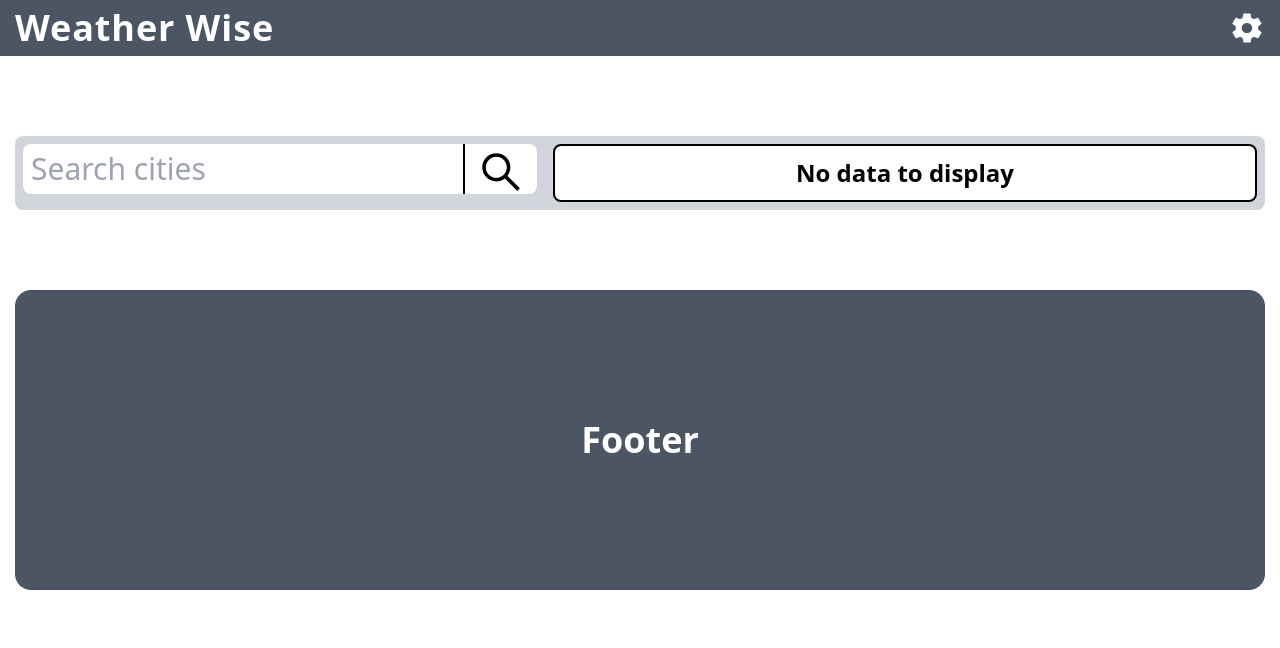
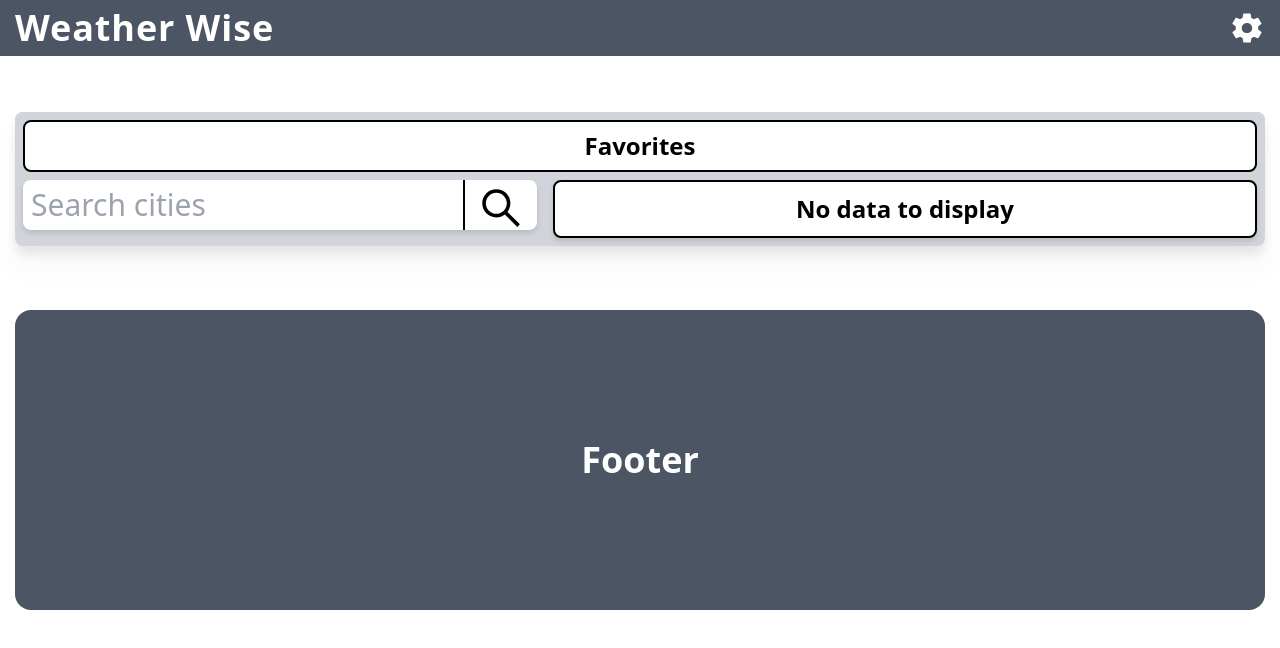
Before and after one commit to csutrick/Weather-Wise, a React (Create React App) app in the folder client/: page / in a window 1280 px wide. Shown: the top 648 px of the page. Built offline with nearby package versions, Linux system fonts and the light colour scheme.

Commit message:
Added new logic for navbar, added new styles and layout

```diff
--- /dev/null
+++ b/client/src/components/Favorites/index.js
@@ -0,0 +1,13 @@
+import React from "react";
+
+const Favorites = () => {
+    return (
+        <section className='bg-gray-300 flex flex-row flex-grow px-2 pt-2 rounded-t-lg'>
+            <div className='bg-white flex flex-row flex-grow justify-center border-2 p-2 border-black rounded-lg'>
+                <h2 className='font-bold text-2xl'>Favorites</h2>
+            </div>
+        </section>
+    );
+};
+
+export default Favorites;
--- a/client/src/components/Navbar/index.js
+++ b/client/src/components/Navbar/index.js
@@ -1,28 +1,41 @@
-import React, { useState } from 'react';
+import React, { useState, useEffect } from 'react';
 import { Link } from 'react-router-dom';
 import Auth from '../../utils/auth';
 
 import { IoMdSettings } from 'react-icons/io'
 
 const Navbar = () => {
+  const [settings, showSettings] = useState(false);
+  const [username, setUsername] = useState(null);
+
+  useEffect(() => {
+    try {
+      const token = Auth.getProfile();
+      let user = token.data.name;
+      if(user.includes(' ')) {
+        user = user.split(' ')[0];
+      };
+      setUsername(user);
+    } catch {}
+  }, []);
+
   const logout = (event) => {
     event.preventDefault();
     Auth.logout();
   };
-  const [settings, showSettings] = useState(false);
+
   return (
-    <nav className='bg-gray-600 w-full flex flex-row justify-center items-center z-50'>
+    <nav className='absolute top-0 bg-gray-600 w-full flex flex-row justify-center items-center z-50'>
       <div className='w-[1250px] h-full flex flex-row justify-between items-center py-2'>
         <Link to="/">
           <h1 className='text-white font-bold text-4xl transition-all duration-100 ease-in-out
           hover:scale-105 hover:text-gray-300 active:scale-110 tracking-wide'>Weather Wise</h1>
         </Link>
-        <div className='relative flex flex-row items-center justify-center'>
+        <div className='relative flex flex-row items-end justify-center'>
           {Auth.loggedIn() ? (
-            <Link to="/favorites" className='mr-3'>
-              <h2 className='text-white font-bold text-2xl transition-all duration-100 ease-in-out
-              hover:scale-105 hover:text-gray-300 active:scale-110'>Favorites</h2>
-            </Link>
+            <h1 className='text-white font-bold text-lg text-center'>
+              Welcome, {username}
+            </h1>
           ) : (
             <></>
           )}
--- a/client/src/components/SearchResults/index.js
+++ b/client/src/components/SearchResults/index.js
@@ -1,10 +1,10 @@
 import React from 'react';
 
-import Favorite from '../../components/Favorite';
+import Favorite from '../FavoriteButton';
 
 const SearchResults = ({ weatherData }) => {
   return (
-    <section className='flex-grow flex flex-col items-center justify-center p-2'>
+    <section className='flex-grow flex flex-col items-center justify-center p-2 drop-shadow-md'>
       {weatherData ? (
         <div className='bg-white w-[100%] flex flex-col justify-center items-center p-2 border-2 border-black rounded-lg'>
           <Favorite favorite={weatherData.city.name}/>
--- a/client/src/components/Sidebar/index.js
+++ b/client/src/components/Sidebar/index.js
@@ -36,7 +36,7 @@ const Sidebar = ({ setCity, handleSearch }) => {
     return (
         <section className='min-w-1/4 flex flex-col items-center p-2'>
             {/* user input container */}
-            <div className='w-[100%] h-[50px] flex flex-row flex-nowrap mb-1'>
+            <div className='w-[100%] h-[50px] flex flex-row flex-nowrap mb-1 drop-shadow-md'>
                 {/* search bar */}
                 <input placeholder="Search cities" name="userInput" type="text"
                 value={inputCity} onChange={(e) => setInputCity(e.target.value)}
@@ -54,7 +54,7 @@ const Sidebar = ({ setCity, handleSearch }) => {
                 {pastSearches.map((pastCity, index) => (
                     <div key={index}
                     className='flex flex-row justify-between flex-nowrap my-2 rounded-lg border-2 border-black
-                    bg-white hover:bg-blue-100 hover:scale-[1.02] transition-all duration-100 ease-in-out'>
+                    bg-white hover:bg-blue-100 hover:scale-[1.02] transition-all duration-100 ease-in-out drop-shadow-md hover:drop-shadow-lg'>
                         <h3 onClick={() => handlePastSearchClick(pastCity)}
                         className='font-bold w-full text-lg tracking-wide px-4 py-1'>{pastCity}</h3>
                         <button onClick={() => handleDeleteSearch(pastCity)}
--- a/client/src/pages/Search.js
+++ b/client/src/pages/Search.js
@@ -1,6 +1,7 @@
 import React, { useState } from 'react';
 
 import Sidebar from '../components/Sidebar'
+import Favorites from '../components/Favorites';
 import SearchResults from '../components/SearchResults';
 
 const Search = () => {
@@ -27,11 +28,14 @@ const Search = () => {
   };
 
   return (
-      <main className='bg-gray-300 w-[1250px] my-20 mx-12 flex flex-row rounded-lg'>
-        {/* sidebar container */}
-        <Sidebar setCity={setCity} handleSearch={handleSearch}/>
-        {/* Results container */}
-        <SearchResults weatherData={weatherData}/>
+      <main className='bg-gray-300 w-[1250px] flex flex-col mb-16 mt-28 mx-12 rounded-lg drop-shadow-xl'>
+        <Favorites />
+        <div className='flex flex-row'>
+          {/* sidebar container */}
+          <Sidebar setCity={setCity} handleSearch={handleSearch}/>
+          {/* Results container */}
+          <SearchResults weatherData={weatherData}/>
+        </div>
       </main>
   );
 };
```
Also changed, not shown: client/src/components/FavoriteButton/index.js (renamed from client/src/components/Favorite/index.js).
